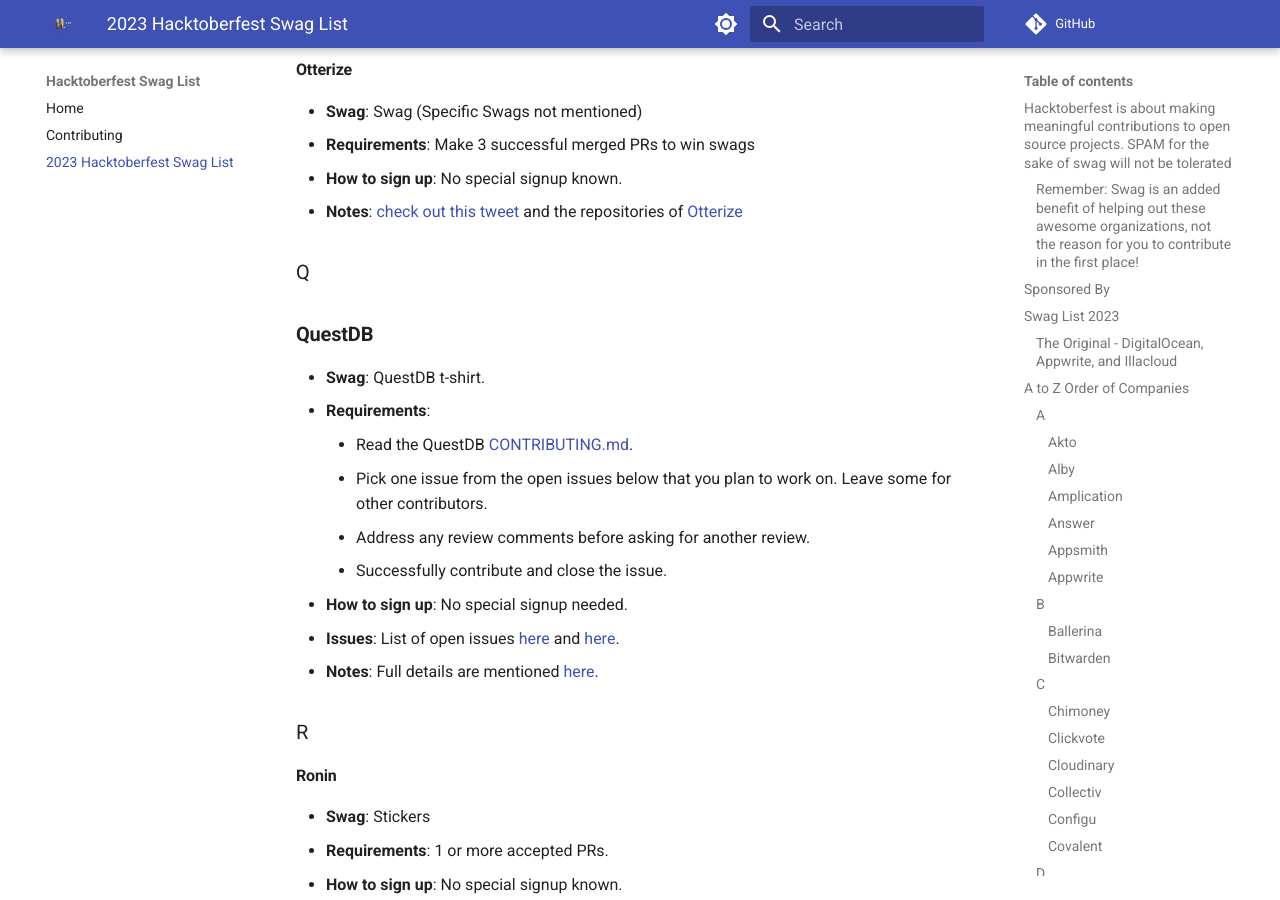
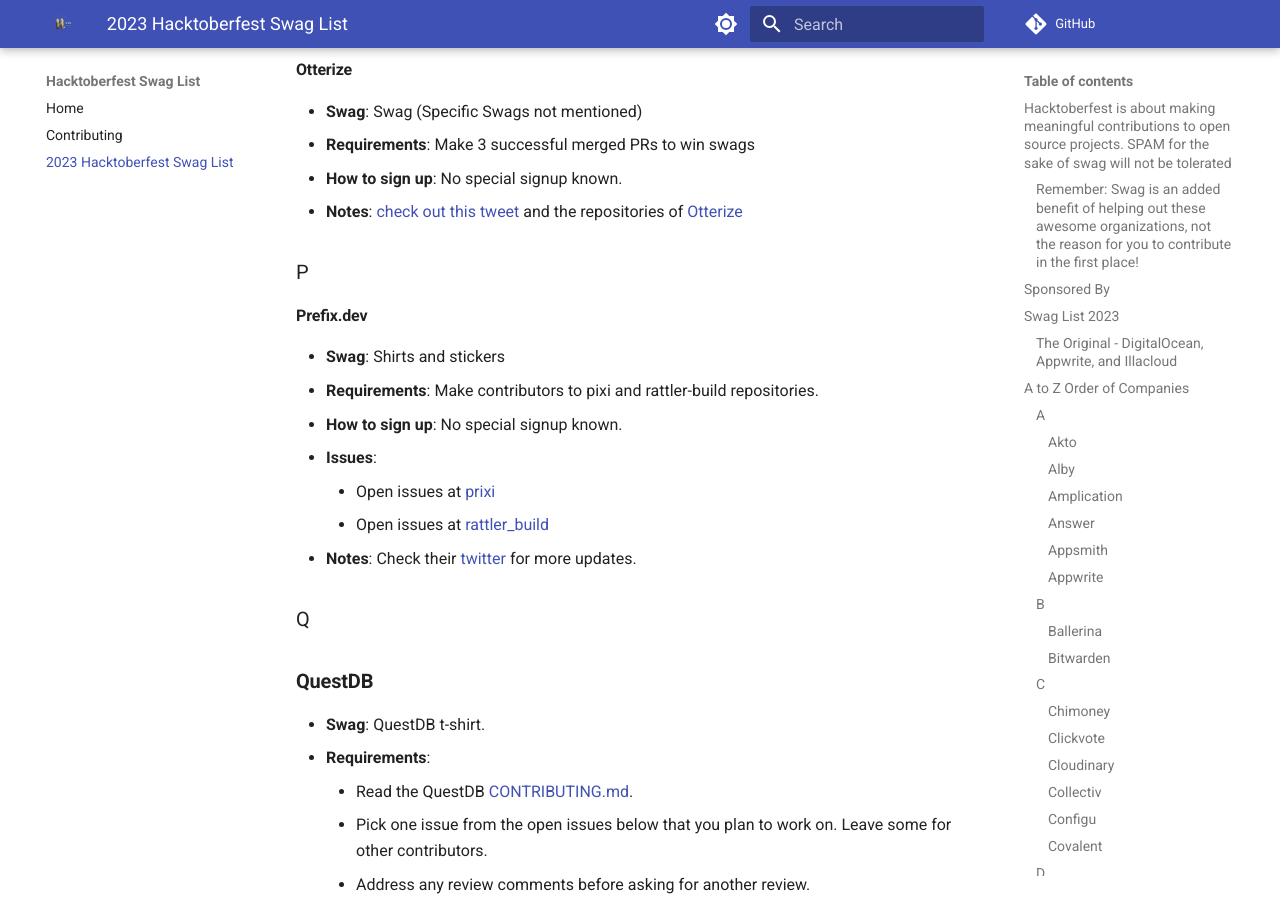
Before and after one commit to crweiner/hacktoberfest-swag-list, an MkDocs documentation site: the page built from docs/list.md, in a window 1280 px wide and 900 px high, scrolled down 14274 px. Built offline with MkDocs 1.6.1 and Material for MkDocs 9.7.7, drawn with Linux system fonts in a browser that asks for light colours; plug-ins that fetch from the network failed and are left out; comment, search, counter and statistics services are not loaded.

Commit message:
add prefix.dev

```diff
--- a/docs/list.md
+++ b/docs/list.md
@@ -467,6 +467,18 @@
 - **How to sign up**: No special signup known.
 - **Notes**: [check out this tweet](https://twitter.com/TheOtterize/status/1708516300270793003) and the repositories of [Otterize](https://github.com/orgs/otterize/repositories)
 
+### P
+
+#### **Prefix.dev**
+
+- **Swag**: Shirts and stickers
+- **Requirements**: Make contributors to pixi and rattler-build repositories.
+- **How to sign up**: No special signup known.
+- **Issues**:
+    - Open issues at [prixi](https://github.com/prefix-dev/pixi/issues)
+    - Open issues at [rattler_build](https://github.com/prefix-dev/rattler-build/issues)
+- **Notes**: Check  their [twitter](https://twitter.com/prefix_dev/status/1711380876385292595) for more updates.
+
 ### Q
 
 ### **QuestDB**
```
